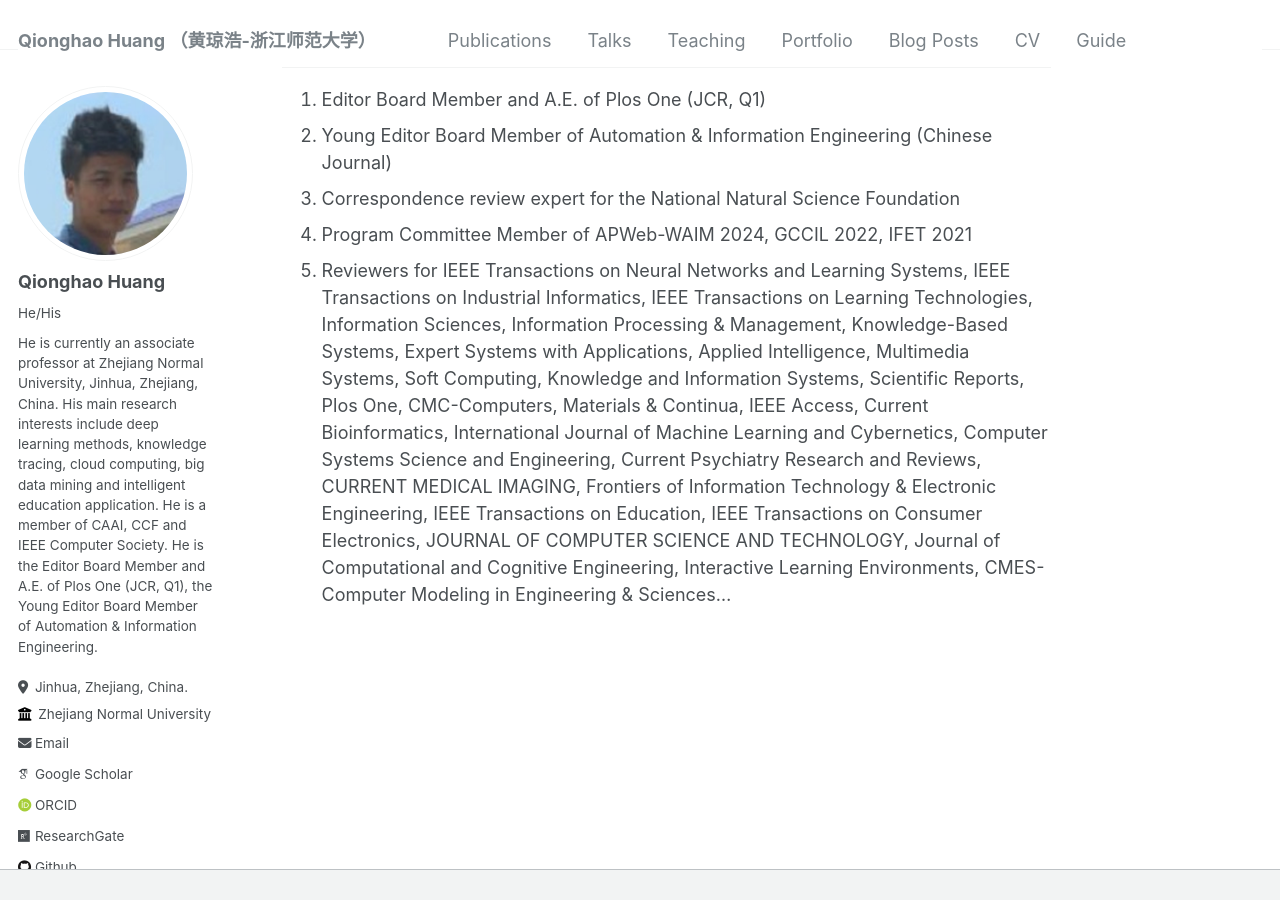
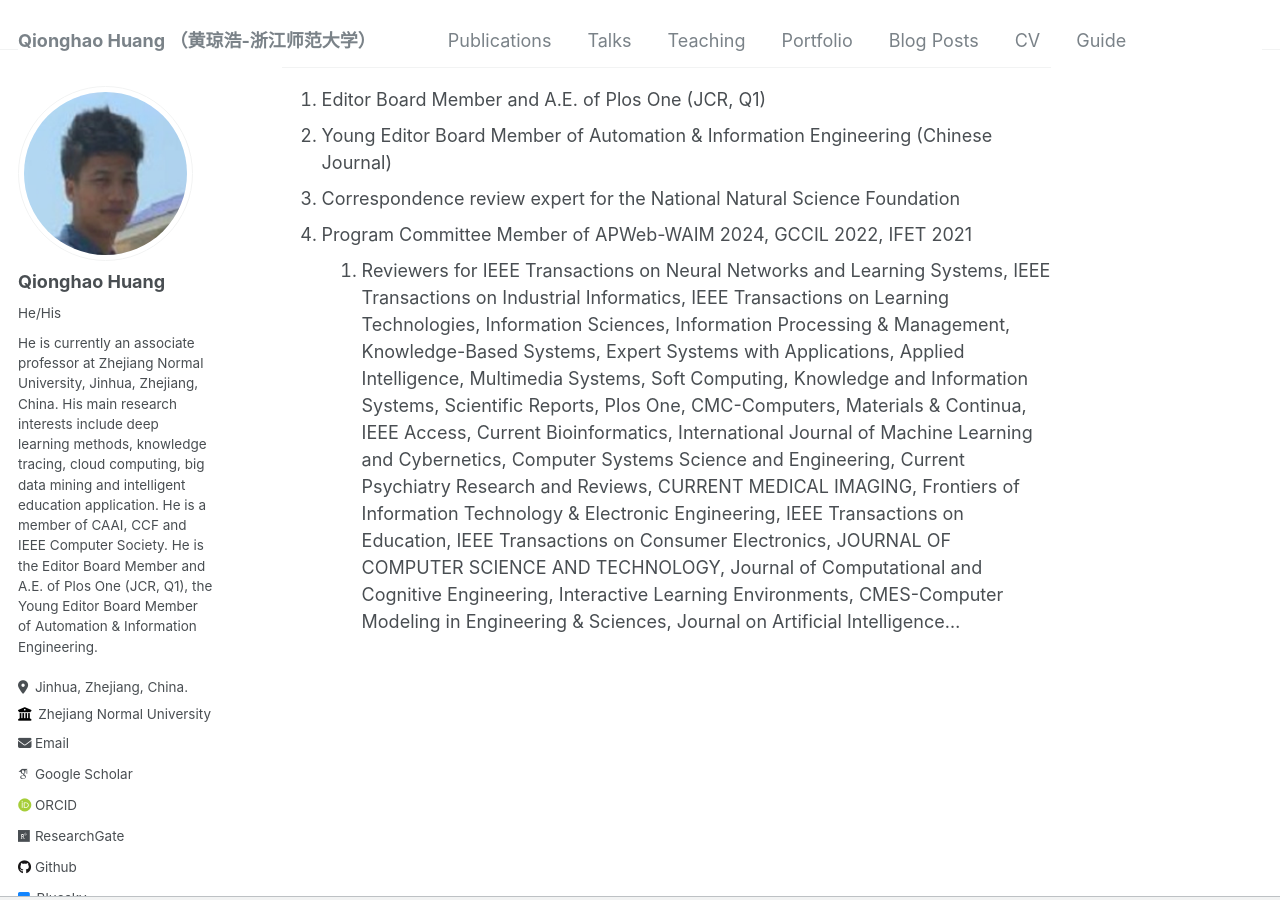
Before and after one commit to qhhuang-ai/qhhuang-ai.github.io, a Jekyll site: the page built from _pages/about.md, in a window 1280 px wide and 900 px high, scrolled down 7794 px. Built offline with Jekyll 4.4.1, drawn with Linux system fonts in a browser that asks for light colours; some web fonts are replaced; comment, search, counter and statistics services are not loaded.

Commit message:
update CV

```diff
--- a/_pages/about.md
+++ b/_pages/about.md
@@ -72,4 +72,4 @@
 1. Young Editor Board Member of Automation & Information Engineering (Chinese Journal)
 1. Correspondence review expert for the National Natural Science Foundation
 1. Program Committee Member of APWeb-WAIM 2024, GCCIL 2022, IFET 2021
-1. Reviewers for IEEE Transactions on Neural Networks and Learning Systems, IEEE Transactions on Industrial Informatics, IEEE Transactions on Learning Technologies, Information Sciences, Information Processing & Management, Knowledge-Based Systems, Expert Systems with Applications, Applied Intelligence, Multimedia Systems, Soft Computing, Knowledge and Information Systems, Scientific Reports, Plos One, CMC-Computers, Materials & Continua,  IEEE Access, Current Bioinformatics, International Journal of Machine Learning and Cybernetics, Computer Systems Science and Engineering, Current Psychiatry Research and Reviews, CURRENT MEDICAL IMAGING,  Frontiers of Information Technology & Electronic Engineering, IEEE Transactions on Education, IEEE Transactions on Consumer Electronics, JOURNAL OF COMPUTER SCIENCE AND TECHNOLOGY, Journal of Computational and Cognitive Engineering, Interactive Learning Environments, CMES-Computer Modeling in Engineering & Sciences...
+   1. Reviewers for IEEE Transactions on Neural Networks and Learning Systems, IEEE Transactions on Industrial Informatics, IEEE Transactions on Learning Technologies, Information Sciences, Information Processing & Management, Knowledge-Based Systems, Expert Systems with Applications, Applied Intelligence, Multimedia Systems, Soft Computing, Knowledge and Information Systems, Scientific Reports, Plos One, CMC-Computers, Materials & Continua,  IEEE Access, Current Bioinformatics, International Journal of Machine Learning and Cybernetics, Computer Systems Science and Engineering, Current Psychiatry Research and Reviews, CURRENT MEDICAL IMAGING,  Frontiers of Information Technology & Electronic Engineering, IEEE Transactions on Education, IEEE Transactions on Consumer Electronics, JOURNAL OF COMPUTER SCIENCE AND TECHNOLOGY, Journal of Computational and Cognitive Engineering, Interactive Learning Environments, CMES-Computer Modeling in Engineering & Sciences, Journal on Artificial Intelligence...
```
